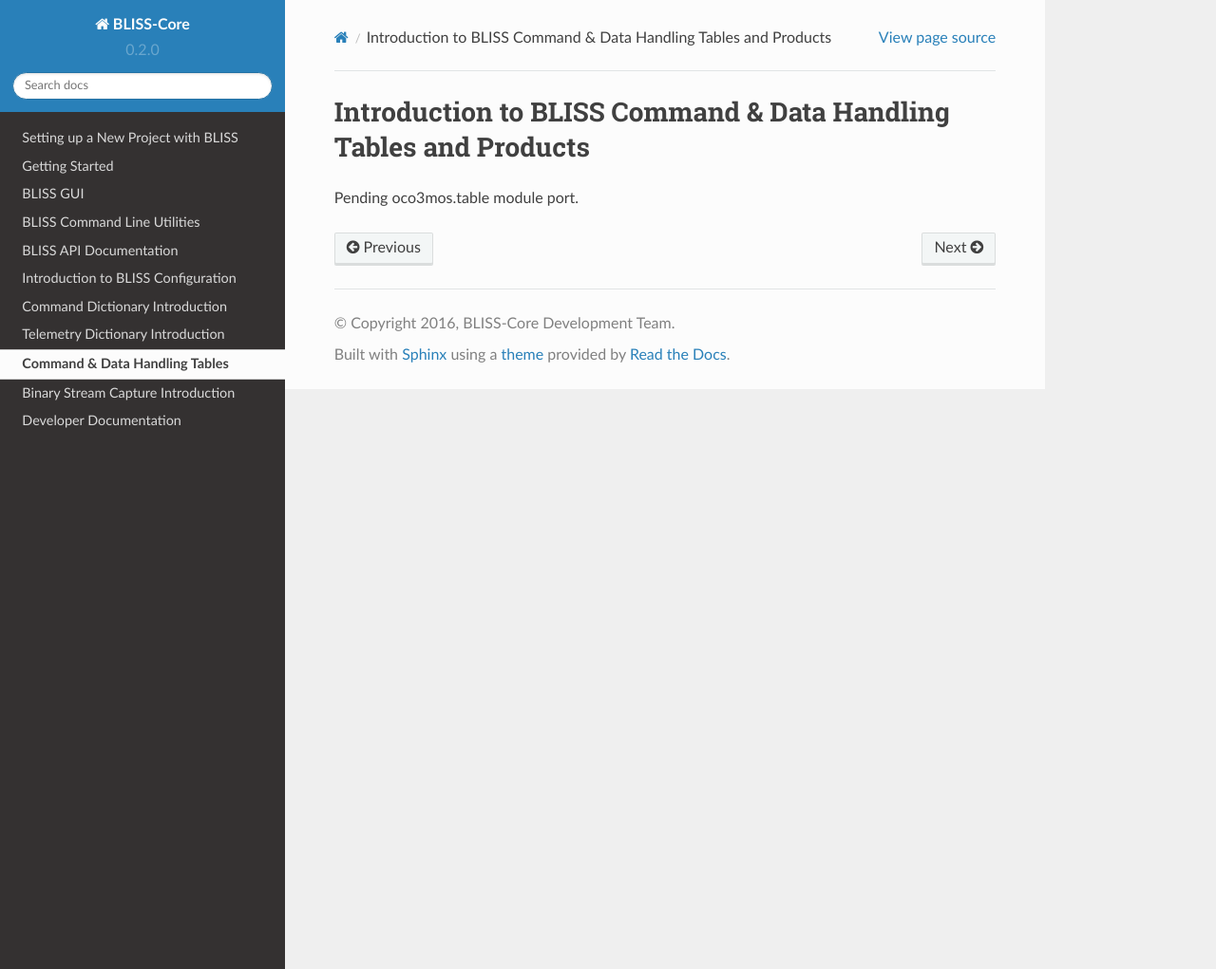
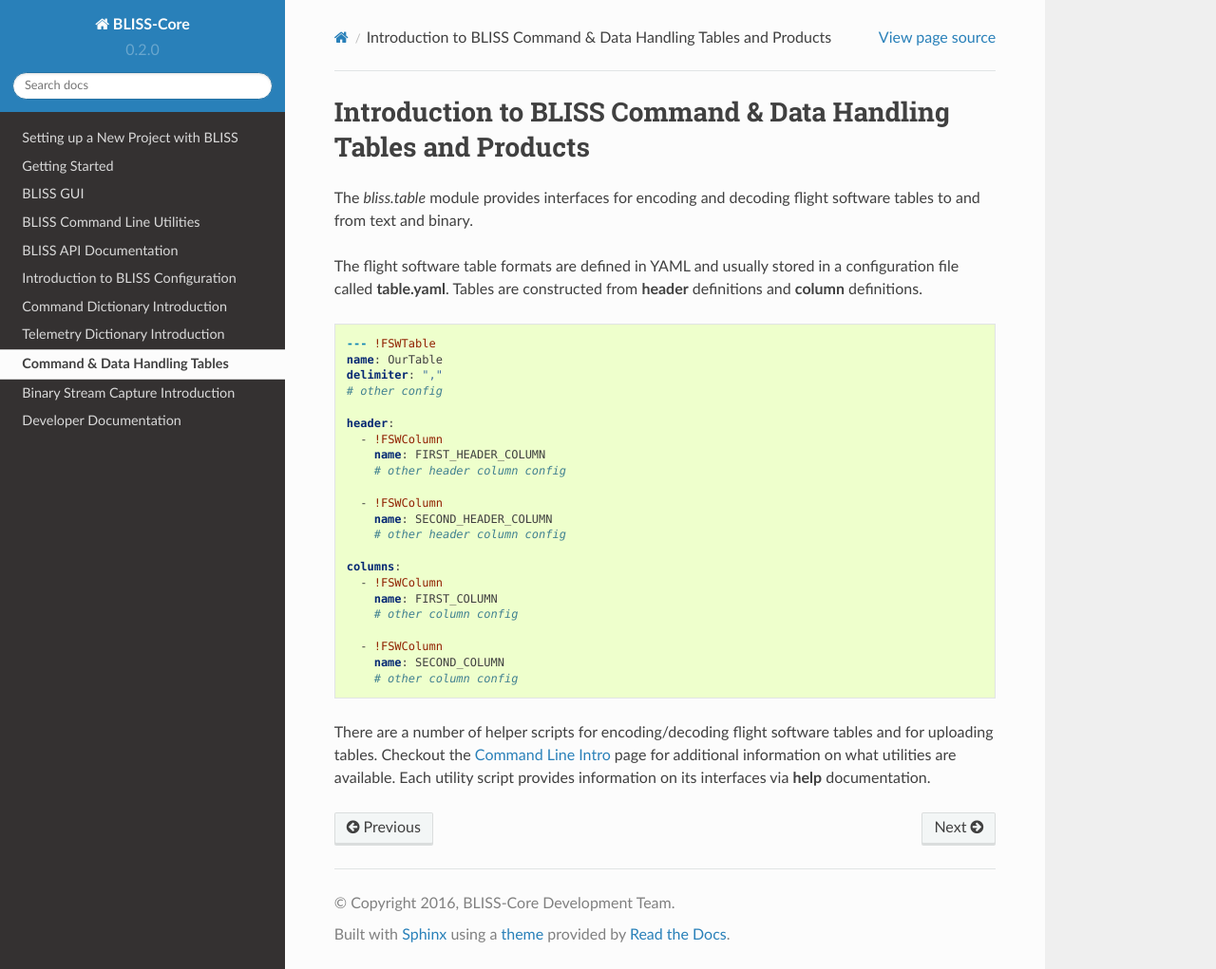
Before and after one commit to NASA-AMMOS/AIT-Core, a Sphinx documentation site: the page built from doc/source/c_and_dh_intro.rst, in a window 1280 px wide and 1021 px high. Shown: the whole window at 95% size. Built offline with Sphinx 7.4.7 and the Read the Docs theme 2.0.0, drawn with Linux system fonts in a browser that asks for light colours.

Commit message:
Issue #184 - Add table module documentation to sphinx docs

```diff
--- a/doc/source/c_and_dh_intro.rst
+++ b/doc/source/c_and_dh_intro.rst
@@ -1,4 +1,33 @@
 Introduction to BLISS Command & Data Handling Tables and Products
 =================================================================
 
-Pending oco3mos.table module port.
+The `bliss.table` module provides interfaces for encoding and decoding flight software tables to and from text and binary.
+
+The flight software table formats are defined in YAML and usually stored in a configuration file called **table.yaml**. Tables are constructed from **header** definitions and **column** definitions.
+
+.. code-block:: yaml
+
+   --- !FSWTable
+   name: OurTable
+   delimiter: ","
+   # other config
+
+   header:
+     - !FSWColumn
+       name: FIRST_HEADER_COLUMN
+       # other header column config
+
+     - !FSWColumn
+       name: SECOND_HEADER_COLUMN
+       # other header column config
+
+   columns:
+     - !FSWColumn
+       name: FIRST_COLUMN
+       # other column config
+
+     - !FSWColumn
+       name: SECOND_COLUMN
+       # other column config
+
+There are a number of helper scripts for encoding/decoding flight software tables and for uploading tables. Checkout the :doc:`Command Line Intro <command_line>` page for additional information on what utilities are available. Each utility script provides information on its interfaces via **help** documentation.
```
Also changed, not shown: doc/source/command_line.rst (+22 -0 lines).
